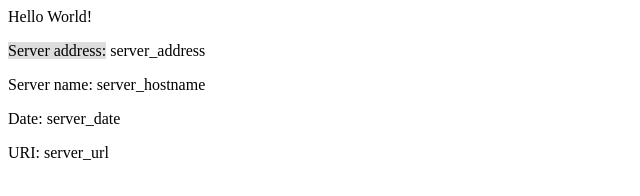
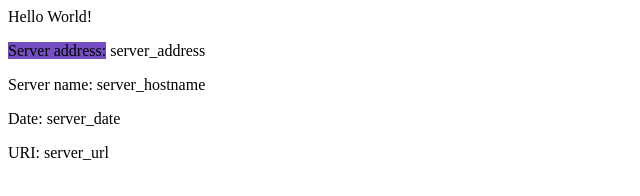
Before and after one commit to igeiman13/week12-app-code, a plain HTML site: page src/index.html in a window 1280 px wide. Shown: the whole page, without its empty margins (0-640 px from the left). Drawn offline with Linux system fonts and the light colour scheme.

Commit message:
Changed to purple

```diff
--- a/src/index.html
+++ b/src/index.html
@@ -3,7 +3,7 @@
 </head>
 <div class="info">
 <h>Hello World!</h>
-<p><span style="background-color:#ddd;">Server&nbsp;address:</span> <span>server_address</span></p>
+<p><span style="background-color:#744EC2;">Server&nbsp;address:</span> <span>server_address</span></p>
 <p><span>Server&nbsp;name:</span> <span>server_hostname</span></p>
 <p class="smaller"><span>Date:</span> <span>server_date</span></p>
 <p class="smaller"><span>URI:</span> <span>server_url</span></p>
```
